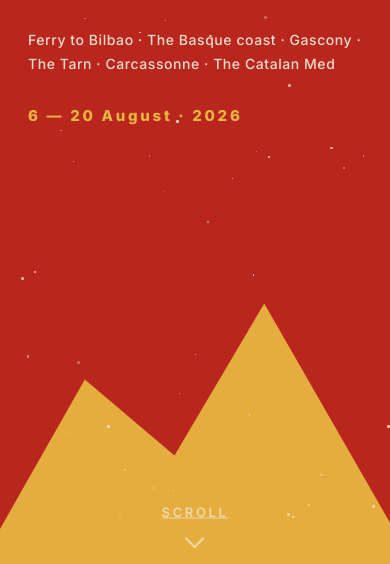
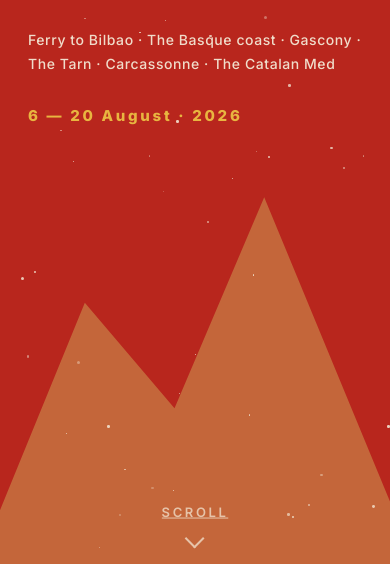
Before and after one commit to dhendrie91/france-spain-2026, a plain HTML site: page index.html in a window 390 px wide. Shown: the part 267-831 px from the top of the page. Drawn offline with nearby package versions, Linux system fonts and the light colour scheme.

Commit message:
Switch mountain to terracotta so mustard text reads on the overlap

```diff
--- a/index.html
+++ b/index.html
@@ -75,7 +75,7 @@
     width: 70%;
     max-width: 700px;
     height: 60%;
-    background: var(--mustard);
+    background: var(--terracotta);
     clip-path: polygon(0 100%, 25% 35%, 45% 60%, 65% 10%, 100% 100%);
     z-index: 1;
     opacity: 0.95;
@@ -562,7 +562,7 @@
     }
     .hero-mountain {
       width: 115%;
-      height: 36%;
+      height: 50%;
       right: -8%;
     }
     .hero-sub { margin-bottom: 36px; }
```
